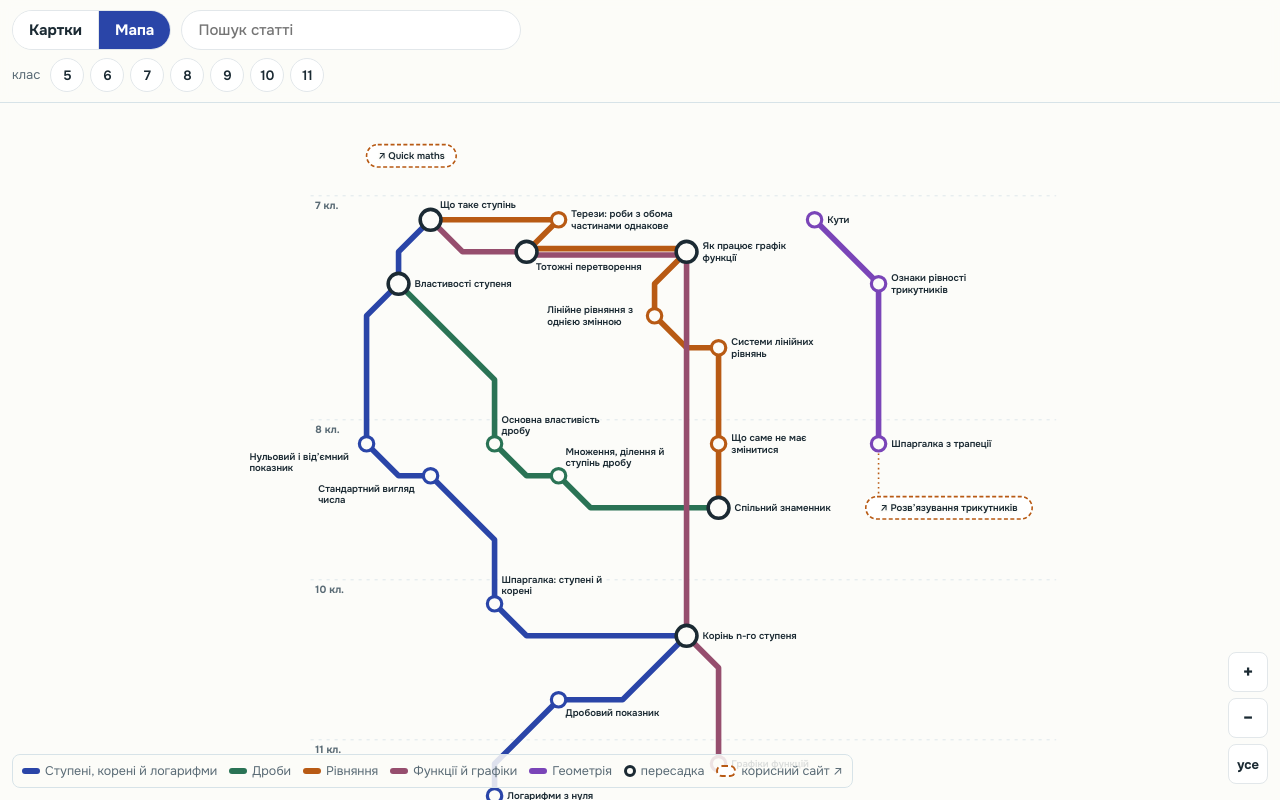
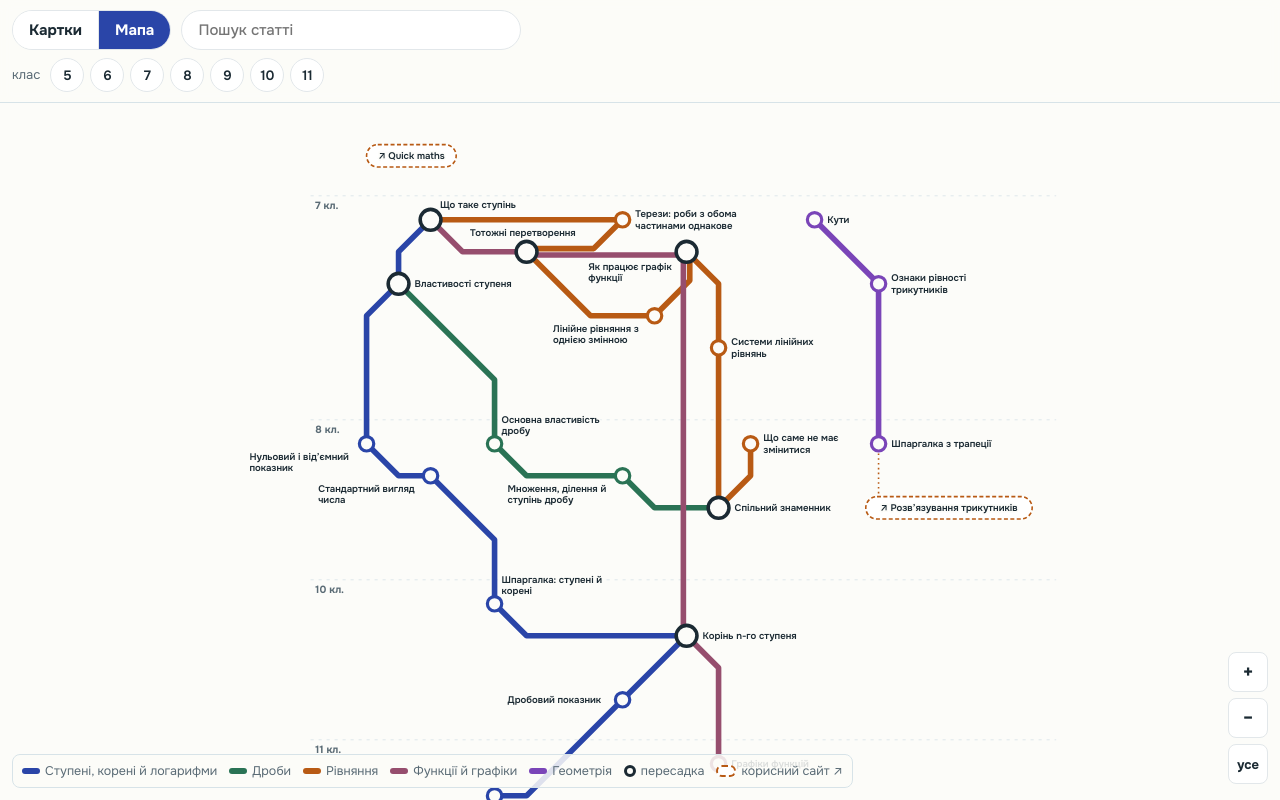
Before and after one commit to FernDragonborn/math-pages, a plain HTML site: page index.html in a window 1280 px wide. Drawn offline with Linux system fonts and the light colour scheme; a web font is replaced by a local one.

Commit message:
Мапа: лінія може підніматися, але без петель
Примусовий порядок «згори вниз» прибрано: станції знову йдуть на
лінії за класом і «треба знати». Петлі не дає правило, що лінія ніде
не торкається й не перетинає сама себе; лічильник у перевірці — 0.

Co-Authored-By: Claude Opus 5.5 <noreply@anthropic.com>
Claude-Session: https://claude.ai/code/session_01GF1nNxkVFftxvNGpf53ujy

```diff
--- a/index.html
+++ b/index.html
@@ -323,9 +323,6 @@ footer a{color:inherit}
     const allX=[...H.map(h=>P[h].x),...Object.values(EX).map(e=>e.x)], allY=[...H.map(h=>P[h].y),...Object.values(EX).map(e=>e.y)];
     const minX=Math.min(...allX),minY=Math.min(...allY),X0=70,Y0=40;
     H.forEach(h=>{P[h].x+=X0-minX;P[h].y+=Y0-minY;}); Object.values(EX).forEach(e=>{e.x+=X0-minX;e.y+=Y0-minY;});
-    // a line runs only downwards: once the stations stand where they stand, every line takes them top to bottom
-    // (left to right within a row), so it never climbs back up — no loop, and so nothing to run over itself
-    lines.forEach(l=>l.seq.sort((u,v)=>P[u].y-P[v].y||P[u].x-P[v].x));
     const rowYOf=()=>rows.map((g,ri)=>{const ys=mall.filter(c=>rowOf(c)===ri).map(c=>P[c.abs].y);return ys.length?Math.min(...ys):null;});
     const {placed:LB,elbow}=placeLabels(P,EX,lines,onLines,rowYOf,G);
     // everything that is drawn, so the camera can centre the real map and not an estimate of it
```
Also changed, not shown: 1 other file.
